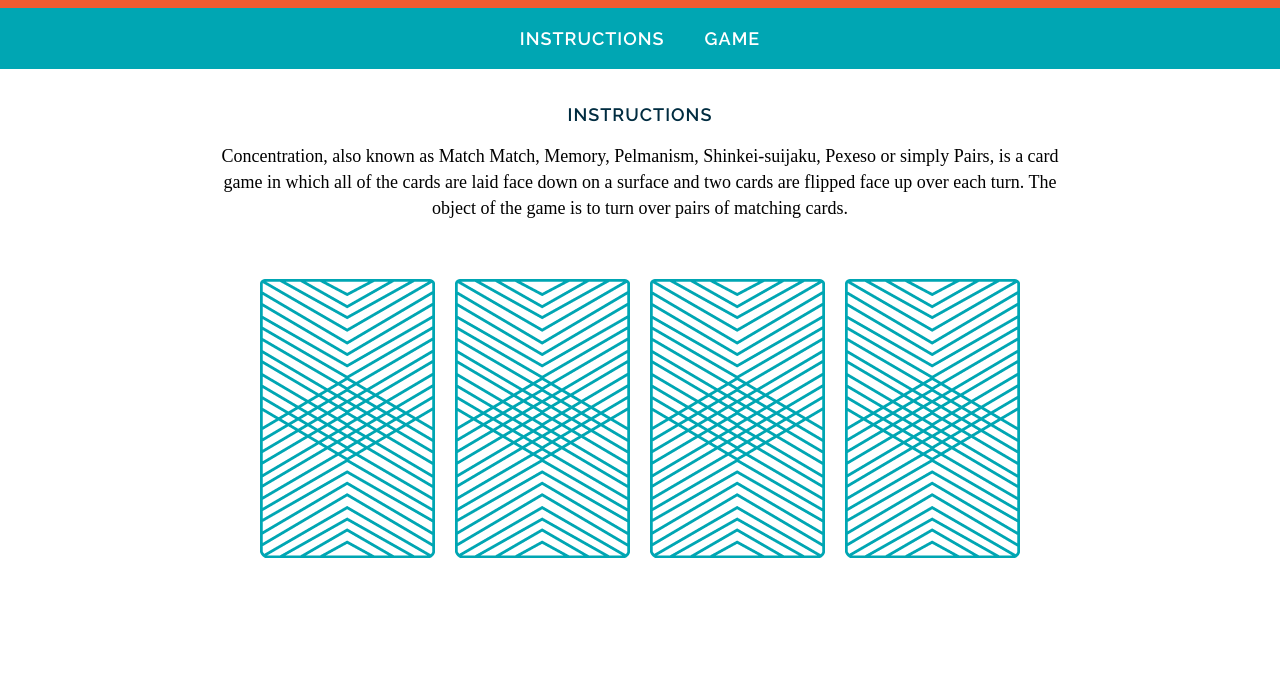
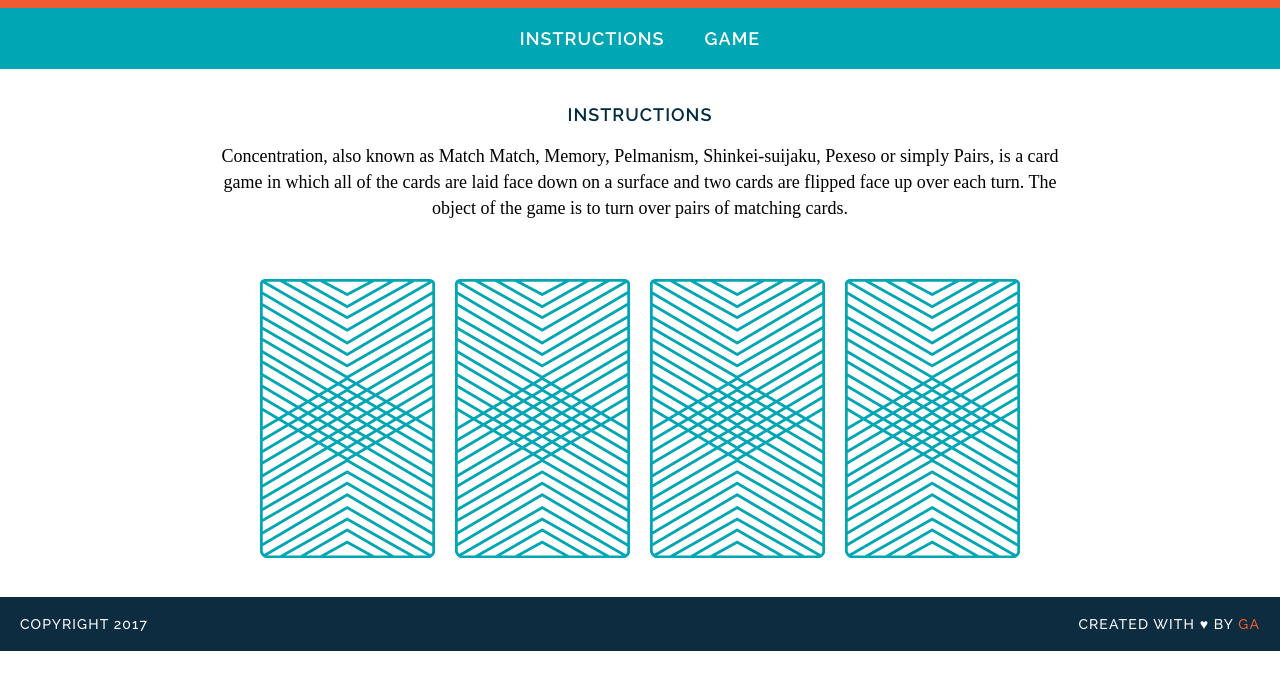
Before and after one commit to LucasLombardo/wdi-fundamentals-memorygame, a plain HTML site: page memory_game/index.html in a window 1280 px wide. Shown: the part 105-794 px from the top of the page. Drawn offline with Linux system fonts and the light colour scheme; a web font is replaced by a local one.

Commit message:
adds footer

```diff
--- a/memory_game/css/style.css
+++ b/memory_game/css/style.css
@@ -31,6 +31,10 @@ a {
   text-decoration: none;
   margin: 0 20px;
   color: inherit;
+  border-bottom: 2px solid transparent;
+}
+a:hover {
+  border-bottom: 2px solid white;
 }
 main {
   width: 850px;
@@ -49,3 +53,32 @@ p {
 img {
   margin: 40px 8px 0 8px;
 }
+footer {
+  padding: 0 20px;
+  background-color: #0d2c40;
+}
+footer p {
+  text-transform: uppercase;
+  color: #fff;
+  font-size: 14px;
+  letter-spacing: 0.08em;
+  font-weight: 500;
+  font-family: Raleway, sans-serif;
+}
+.copyright {
+  float: left;
+}
+.message {
+  float: right;
+}
+.clearfix:after {
+  visibility: hidden;
+  display: block;
+  content: " ";
+  clear: both;
+  height: 0;
+  font-size: 0;
+}
+.name {
+  color: #f15b31;
+}
--- a/memory_game/index.html
+++ b/memory_game/index.html
@@ -27,5 +27,11 @@
         <img src="images/back.png" alt="King of Hearts" />
       </div>
     </main>
+    <footer class="clearfix">
+      <p class="copyright">Copyright 2017</p>
+      <p class="message">
+        Created with &hearts; by <span class="name">GA</span>
+      </p>
+    </footer>
   </body>
 </html>
```
